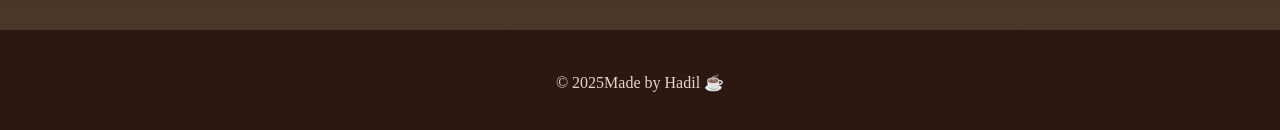
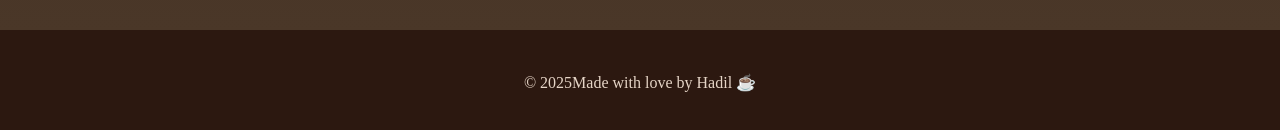
Before and after one commit to HADIL19/kaffeewebsite, a React (Vite) app in the folder reqctqpp/: page /services in a window 1280 px wide. Shown: the part 2230-2360 px from the top of the page. Built offline with nearby package versions, Linux system fonts and the light colour scheme.

Commit message:
Save local changes before rebase

```diff
--- a/reqctqpp/src/footer.jsx
+++ b/reqctqpp/src/footer.jsx
@@ -2,7 +2,7 @@
 function Footer() {
   return (
     <footer>
-      <p>&copy; {new Date().getFullYear()}Made by Hadil ☕ </p>
+      <p>&copy; {new Date().getFullYear()}Made with love by Hadil ☕ </p>
     </footer>
   );
 }
```
